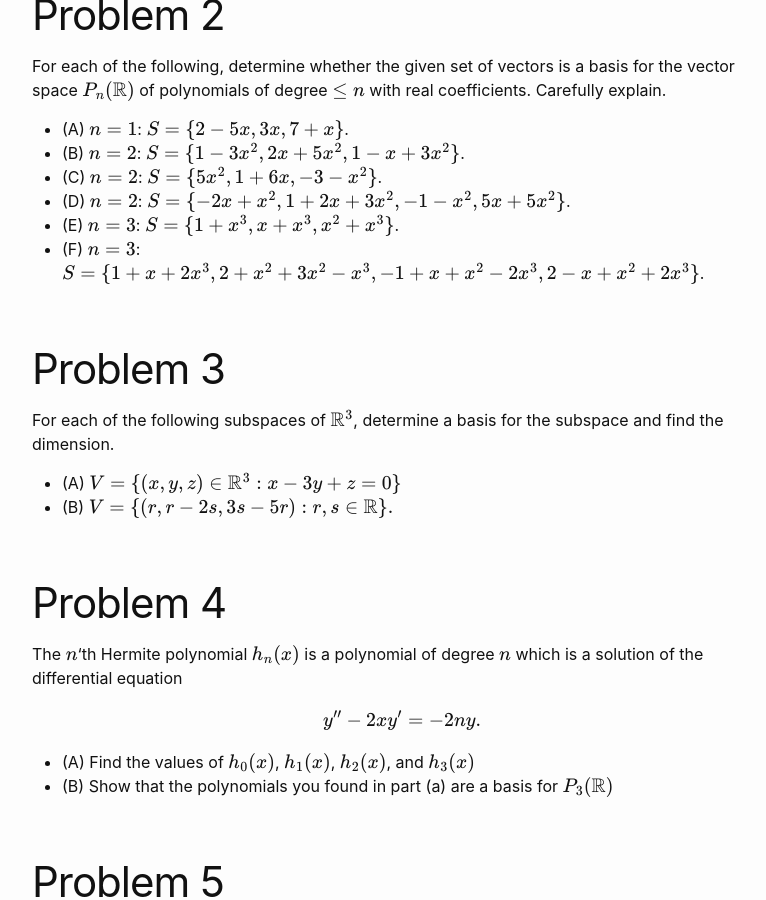
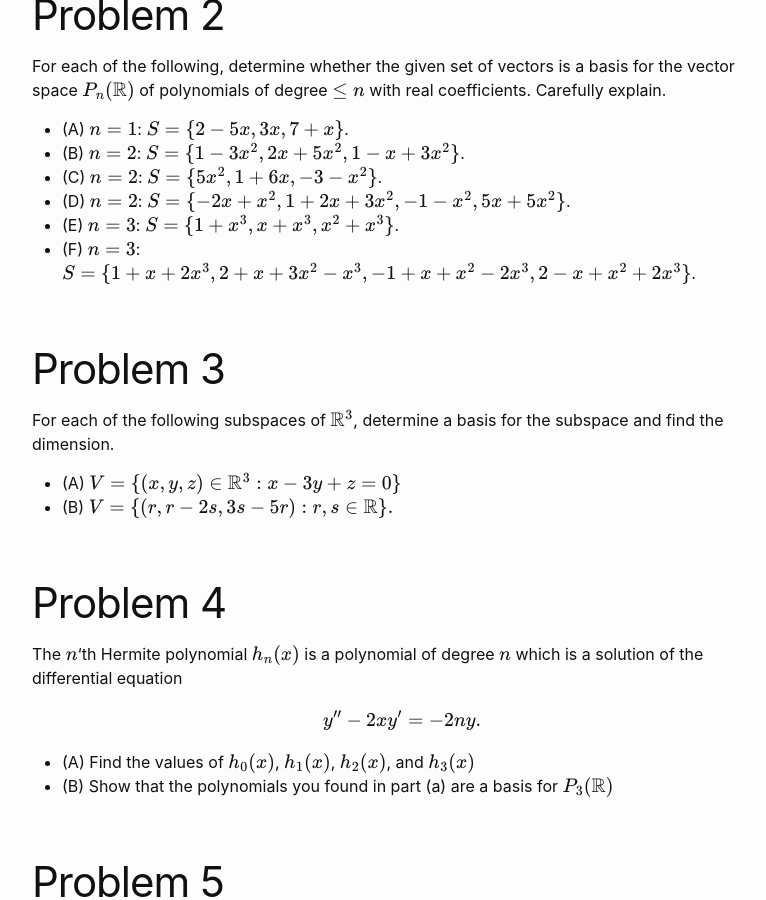
Before and after one commit to wcasper/math207spring2024, a Jekyll site: the page built from _homework/hw4.md, in a window 1280 px wide and 900 px high, scrolled down 1050 px. Shown: the whole window, without its empty margins (238-1004 px from the left). Built offline with Jekyll 4.4.1, drawn with Linux system fonts in a browser that asks for light colours.

Commit message:
fixed typo

```diff
--- a/_homework/hw4.md
+++ b/_homework/hw4.md
@@ -39,7 +39,7 @@ Carefully explain.
 * (C) $$n = 2$$: $$S = \{5x^2 , 1 + 6x, −3 − x^2 \}$$.
 * (D) $$n = 2$$: $$S = \{−2x + x^2 , 1 + 2x + 3x^2 , −1 − x^2 ,5x + 5x^2 \}$$.
 * (E) $$n = 3$$: $$S = \{1 + x^3 , x + x^3 , x^2 + x^3 \}$$.
-* (F) $$n = 3$$: $$S = \{1 + x + 2x^3 , 2 + x^2 + 3x^2 − x^3 ,−1 + x + x^2 − 2x^3 , 2 − x + x^2 + 2x^3 \}$$.
+* (F) $$n = 3$$: $$S = \{1 + x + 2x^3 , 2 + x + 3x^2 − x^3 ,−1 + x + x^2 − 2x^3 , 2 − x + x^2 + 2x^3 \}$$.
 
 # Problem 3
 
```
